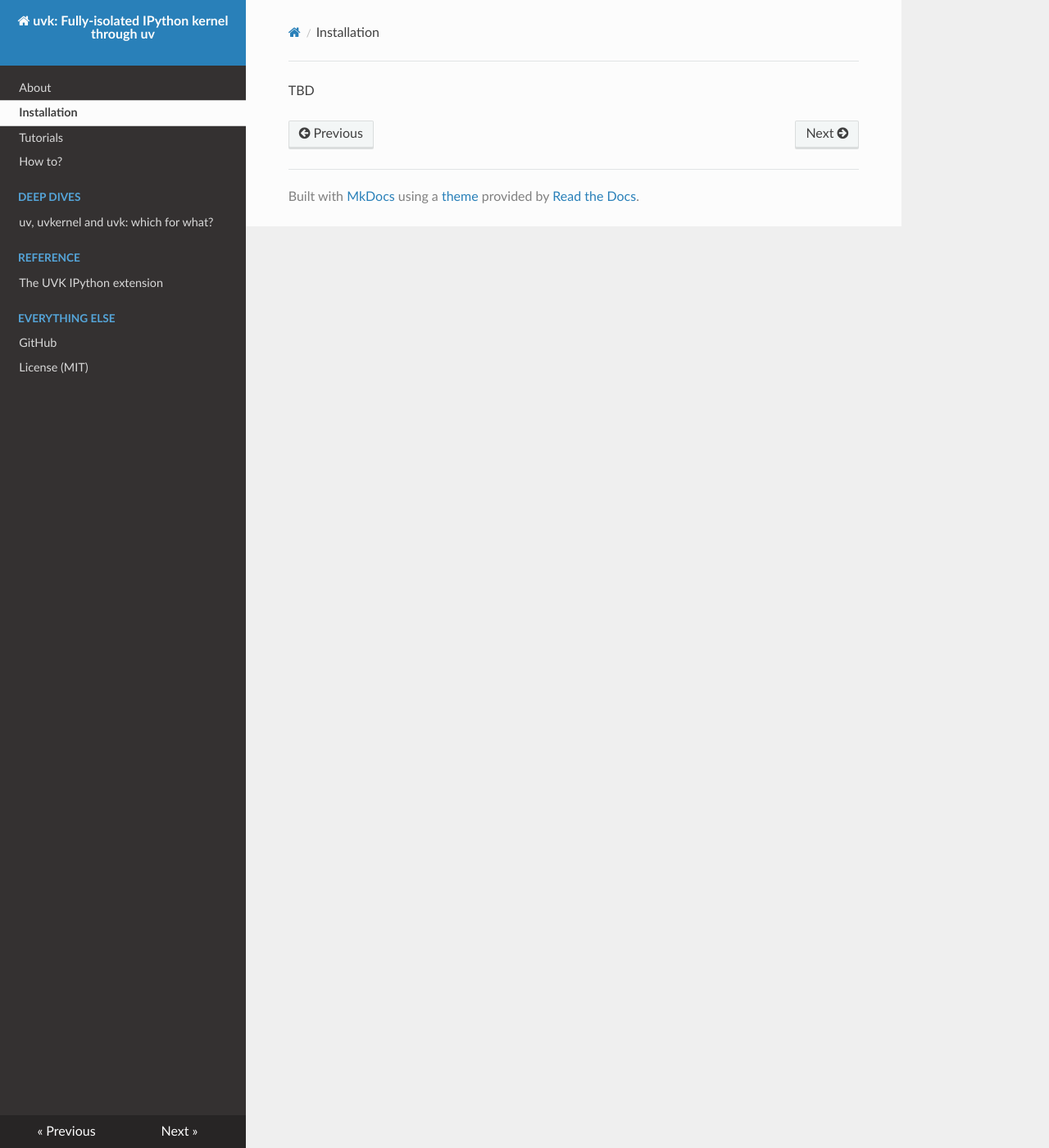
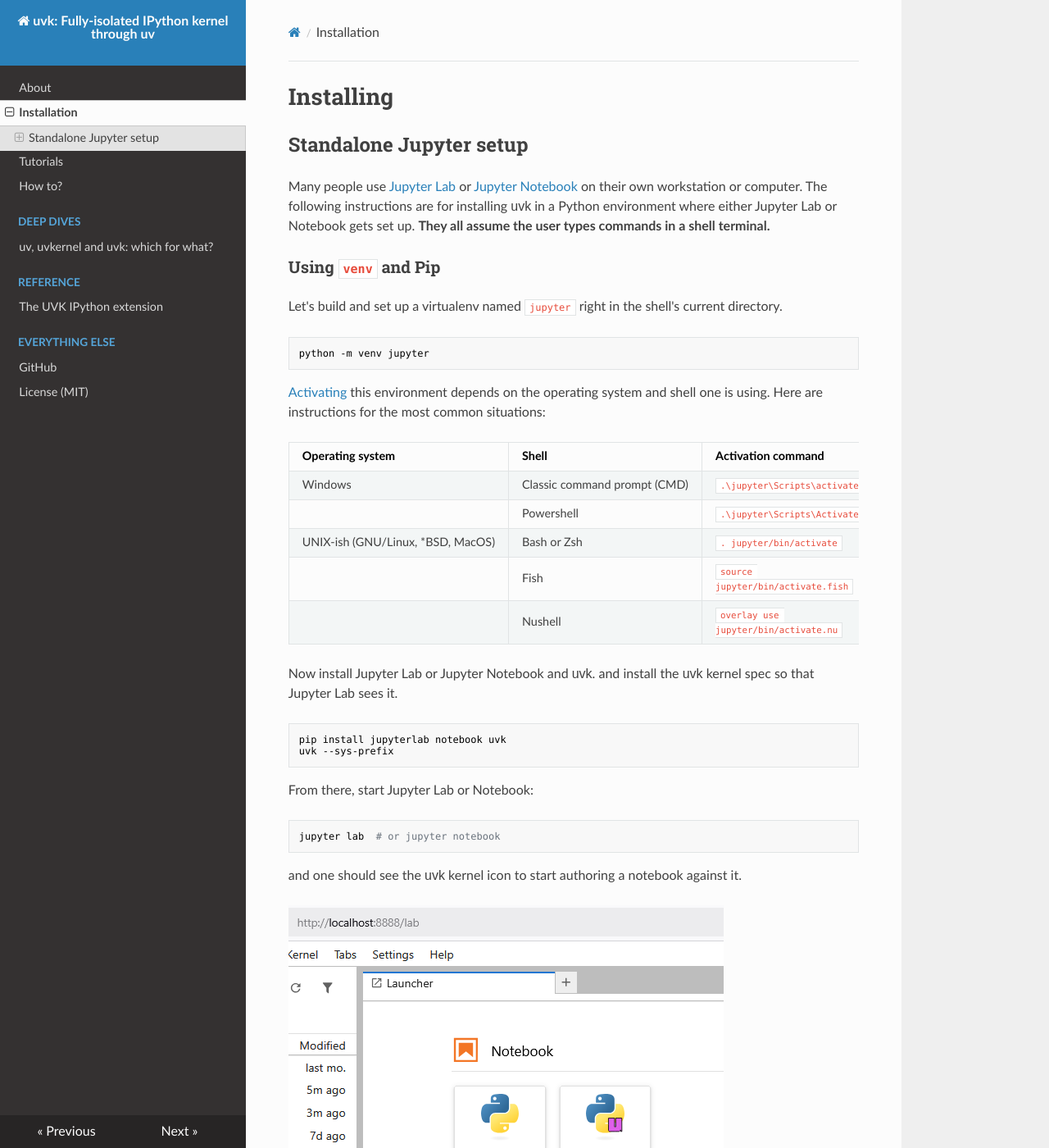
Before and after one commit to hamelin/uvk, an MkDocs documentation site: the page built from docs/install.md, in a window 1280 px wide and 1400 px high. Shown: the whole window at 82% size. Built offline with MkDocs 1.6.1, drawn with Linux system fonts in a browser that asks for light colours; nearby versions of some CDN libraries; some of the changed text lies outside the part shown.

Commit message:
Start install instructions

````diff
--- a/docs/install.md
+++ b/docs/install.md
@@ -1 +1,81 @@
-TBD
+<style>
+  span.uvk {
+    font-family: sans-serif;
+  }
+</style>
+
+
+# Installing
+
+## Standalone Jupyter setup
+
+Many people use [Jupyter Lab](https://jupyterlab.readthedocs.io/en/latest/) or
+[Jupyter Notebook](https://jupyter-notebook.readthedocs.io/en/latest/) on their own
+workstation or computer.
+The following instructions are for installing <span class="uvk">uvk</span> in
+a Python environment where either Jupyter Lab or Notebook gets set up.
+**They all assume the user types commands in a shell terminal.**
+
+### Using `venv` and Pip
+
+Let's build and set up a virtualenv named `jupyter` right in the shell's current directory.
+
+
+```sh
+python -m venv jupyter
+```
+
+[Activating](https://docs.python.org/3/library/venv.html#how-venvs-work)
+this environment depends on the operating system and shell one is using.
+Here are instructions for the most common situations:
+
+| Operating system                   | Shell                        | Activation command |
+|:-----------------------------------|:-----------------------------|:-------------------|
+| Windows                            | Classic command prompt (CMD) | `.\jupyter\Scripts\activate.bat` |
+|                                    | Powershell                   | `.\jupyter\Scripts\Activate.ps1` |
+| UNIX-ish (GNU/Linux, \*BSD, MacOS) | Bash or Zsh                  | `. jupyter/bin/activate` |
+|                                    | Fish                         | `source jupyter/bin/activate.fish` |
+|                                    | Nushell                      | `overlay use jupyter/bin/activate.nu` |
+
+Now install Jupyter Lab or Jupyter Notebook and <span class="uvk">uvk</span>.
+and install the <span class="uvk">uvk</span> kernel spec so that Jupyter Lab sees it.
+
+```sh
+pip install jupyterlab notebook uvk
+uvk --sys-prefix
+```
+
+From there, start Jupyter Lab or Notebook:
+
+```sh
+jupyter lab  # or jupyter notebook
+```
+
+and one should see the <span class="uvk">uvk</span> kernel icon to start authoring a notebook
+against it.
+
+![Screenshot of Jupyter Lab with uvk kernel](images/screenshot-jupyterlab-uvk.png)
+
+### Parallel between the `uvk` executable and IPyKernel
+
+Jupyter instances all come with a pre-deployed IPython kernel,
+named by default **Python 3 (ipykernel)**.
+Users can add their own IPython kernels,
+typically in order to use their own environments in Jupyter kernels.
+Such kernels get an *identifier name* and a *display name*:
+the former is for tracking the kernel spec by tools,
+and the latter is used to label the kernel spec in the Jupyter interface.
+
+```sh
+python -m ipykernel install --name mykernel --display-name 'My kernel from my env'
+```
+
+The `uvk` executable serves the same purpose as the `ipykernel install` program.
+It also takes the same parameters.
+
+```sh
+uvk --name my_uvk --display-name 'I liuvke this a lot'
+```
+
+Invoke `uvk --help` for a terse listing of the command line arguments.
+The [full reference](reference/uvk_cli.md) includes some more complex examples.
````
Also changed, not shown: docs/reference/uvk_cli.md (added, +1 -0 lines), docs/images/screenshot-jupyterlab-uvk.png (added).
